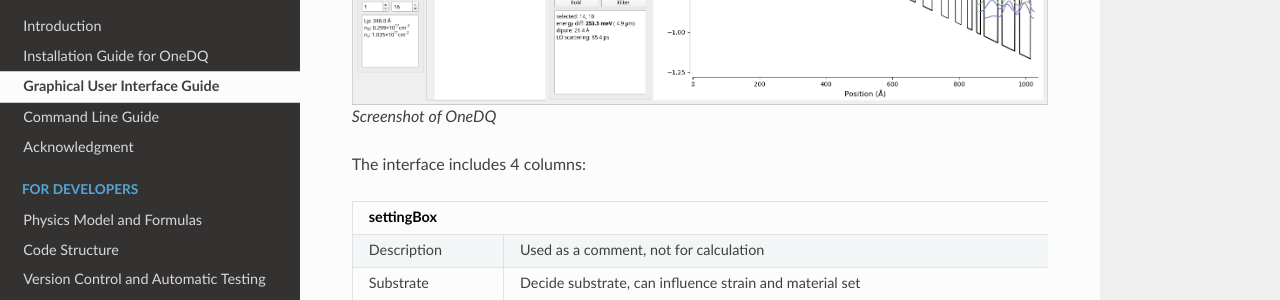
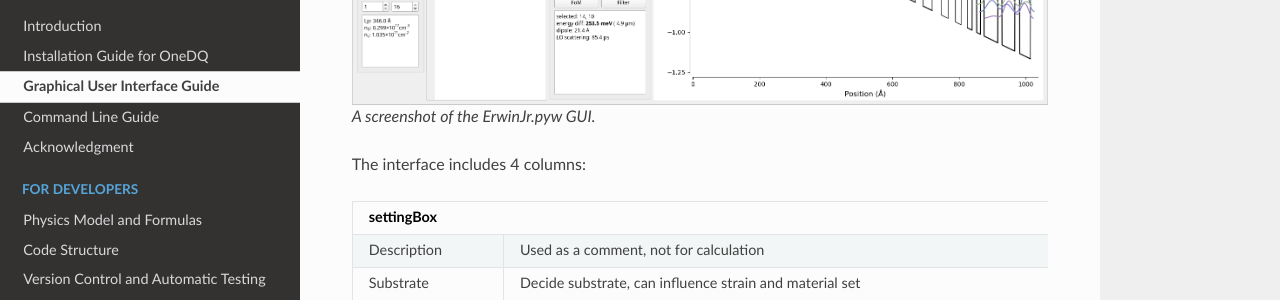
Before and after one commit to ErwinJr2/ErwinJr2, a Sphinx documentation site: the page built from docs/manual/gui.rst, in a window 1280 px wide and 900 px high, scrolled down 393 px. Shown: the part 151-451 px from the top of the window. Built offline with Sphinx 7.4.7 and the Read the Docs theme 2.0.0, drawn with Linux system fonts in a browser that asks for light colours.

Commit message:
fixed typos

```diff
--- a/docs/manual/gui.rst
+++ b/docs/manual/gui.rst
@@ -8,7 +8,7 @@ with a plotting canvas.
 
 .. figure:: ../figures/mainwindow.png
 
-   Screenshot of OneDQ
+   A screenshot of the ErwinJr.pyw GUI.
 
 The interface includes 4 columns:
 
```
